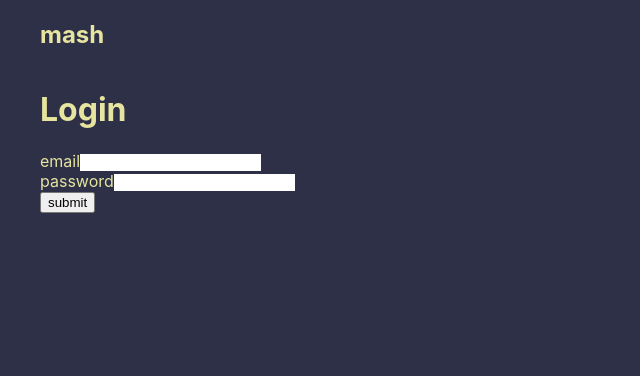
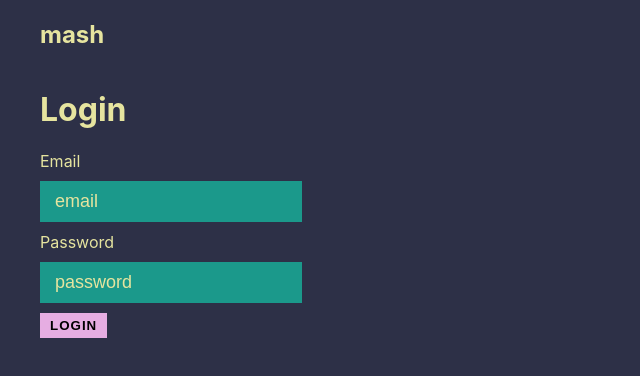
Before and after one commit to colorlessenergy/mash, a React (Create React App) app: page /login in a window 1280 px wide. Shown: the top 376 px of the page, without its empty margins (0-640 px from the left). Built offline with nearby package versions, Linux system fonts and the light colour scheme.

Commit message:
add login styles #46

```diff
--- a/src/Components/Home/Home.js
+++ b/src/Components/Home/Home.js
@@ -69,7 +69,6 @@ export class Home extends Component {
           <label htmlFor="character"></label>
           <input
             autoComplete="off"
-            className={classes['filter-form__input']}
             type="text"
             onChange={this.handleChange}
             id="character"
--- a/src/Components/Home/Home.module.css
+++ b/src/Components/Home/Home.module.css
@@ -9,21 +9,6 @@
   margin-bottom: 25px;
 }
 
-.filter-form__input {
-  padding: 10px 15px;
-
-  background-color: #1B998B;
-  color: #E6E49F;
-  font-size: 18px;
-}
-
-/* change placeholder color */
-
-::placeholder {
-  color: #E6E49F;
-  opacity: 1;
-}
-
 .post__image {
   height: 100px;
   width: 100px;
--- a/src/Components/Login/Login.js
+++ b/src/Components/Login/Login.js
@@ -2,6 +2,8 @@ import React, { Component } from 'react'
 
 import {connect} from 'react-redux';
 import { loginUserAction } from '../../store/actions/authAction';
+
+import classes from './Login.module.css';
 
 export class Login extends Component {
   state = {
@@ -53,33 +55,41 @@ export class Login extends Component {
         <form
           onSubmit={this.handleSubmit}>
 
-          <div>
-            <label htmlFor="email">
+          <div className={classes['form__group']}>
+            <label
+              className={classes['form__label']}
+              htmlFor="email">
               email
             </label>
             <input
+              className={classes['form__input']}
               type="email"
               id="email"
               name="email"
+              placeholder='email'
               onChange={this.handleChange}
               value={this.state.email}/>
           </div>
 
-          <div>
+          <div className={classes['form__group']}>
             <label
+              className={classes['form__label']}
               htmlFor="password">
               password
             </label>
             <input
+              className={classes['form__input']}
               type="password"
               id="password"
               name="password"
+              placeholder='password'
               onChange={this.handleChange}
               value={this.state.password} />
           </div>
 
-          <button>
-            submit
+          <button
+            className={classes['form__button']}>
+            login
           </button>
 
           { this.state.missingInformationError ? (
--- /dev/null
+++ b/src/Components/Login/Login.module.css
@@ -0,0 +1,29 @@
+.form__group {
+  margin: 10px 0;
+
+  display: flex;
+  align-items: flex-start;
+  flex-direction: column;
+}
+
+.form__label {
+  margin-bottom: 10px;
+
+  text-transform: capitalize;
+}
+
+.form__button {
+  border: none;
+  padding: 5px 10px;
+  outline: none;
+
+  background-color: #e6ade2;
+  cursor: pointer;
+  font-weight: bold;
+  letter-spacing: 1px;
+  text-transform: uppercase;
+}
+
+.form__button:hover {
+  background-color: #e8bde5;
+}
--- a/src/index.css
+++ b/src/index.css
@@ -16,8 +16,20 @@ body {
 }
 
 input {
+  padding: 10px 15px;
   border: none;
   outline: none;
+
+  background-color: #1B998B;
+  color: #E6E49F;
+  font-size: 18px;
+}
+
+/* change placeholder color */
+
+::placeholder {
+  color: #E6E49F;
+  opacity: 1;
 }
 
 code {
```
